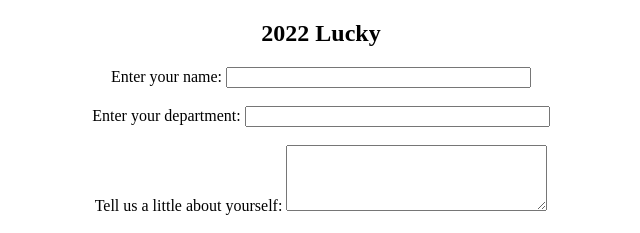
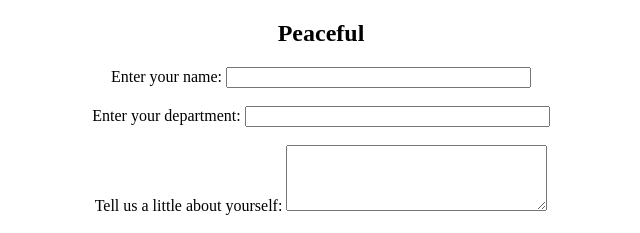
Before and after one commit to komoelwinaung/project001, a plain HTML site: page index.html in a window 1280 px wide. Shown: the top 233 px of the page, 319-959 px from the left. Drawn offline with Linux system fonts and the light colour scheme.

Commit message:
firstone

```diff
--- a/index.html
+++ b/index.html
@@ -12,7 +12,7 @@
 <!-- If we remove this, every thing will move to the left of the page-->
 <div align="center">
 <!--Adds a heading to the form-->
-<h2>2022 Lucky</h2>
+<h2>Peaceful</h2>
 Enter your name:
 <!-- Input type text for small texts, specify size -->
 <input type="text" name="UserName" size=35 maxlength=35 value="">
```
